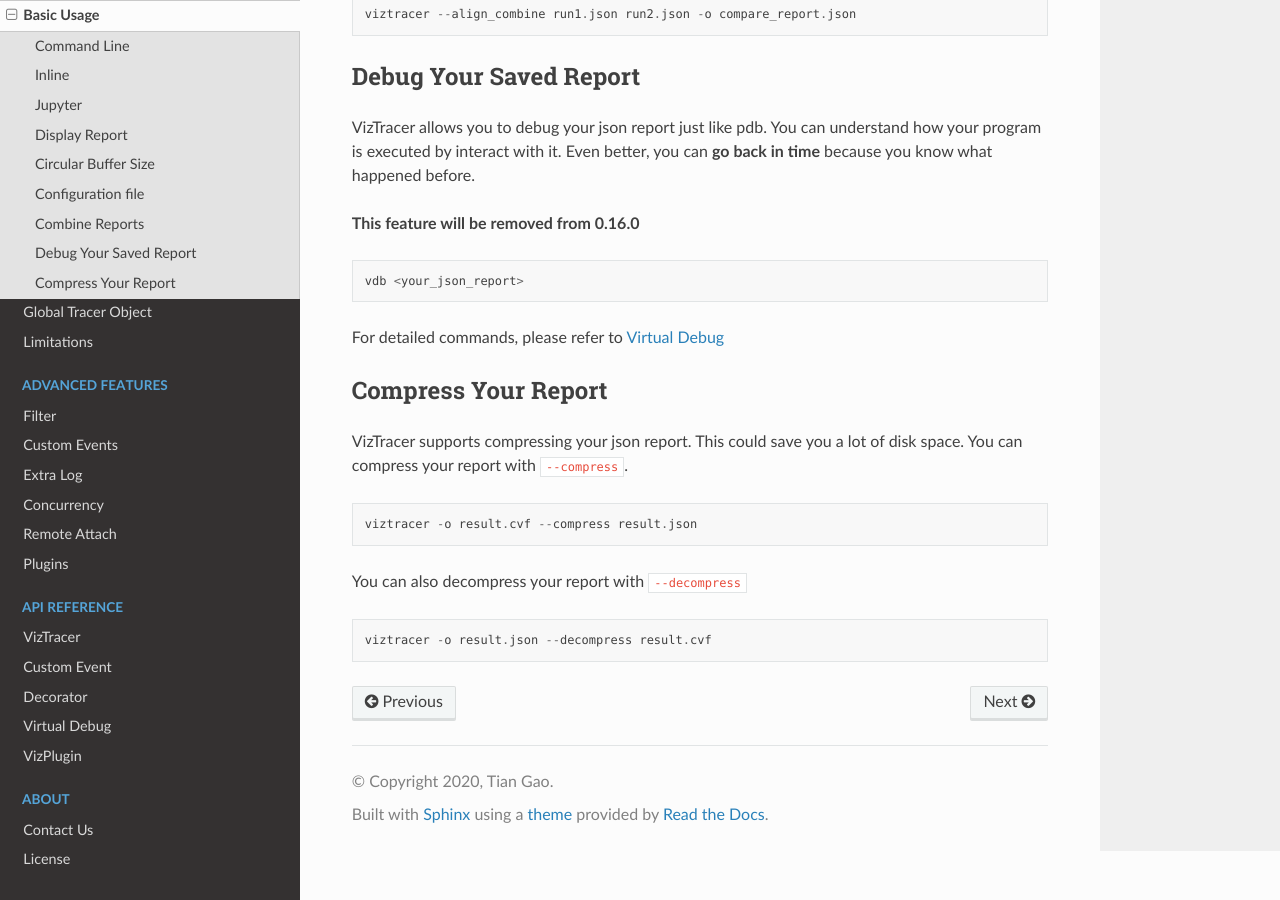
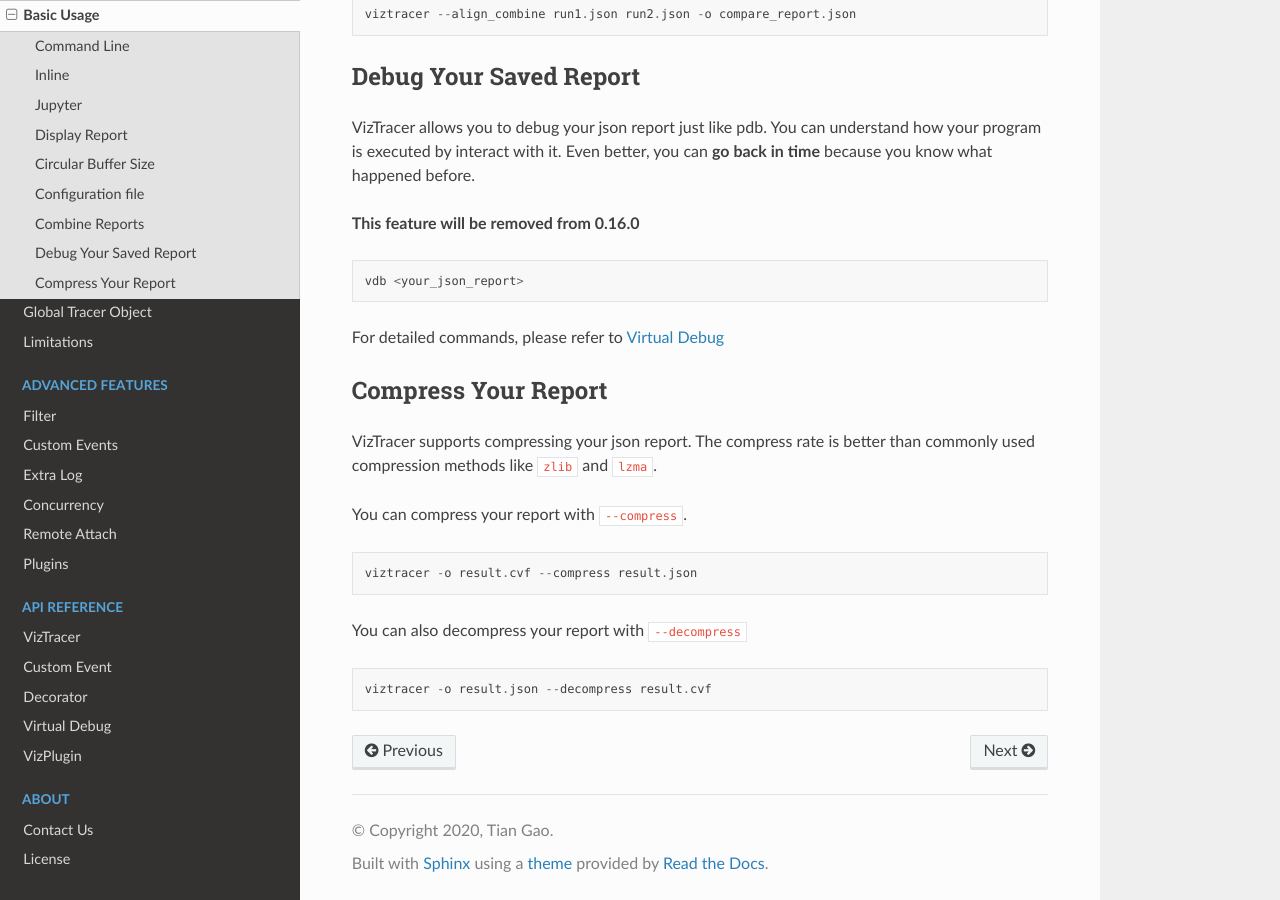
Before and after one commit to gaogaotiantian/viztracer, a Sphinx documentation site: the page built from docs/source/basic_usage.rst, in a window 1280 px wide and 900 px high, scrolled down 5052 px. Built offline with Sphinx 7.4.7 and the Read the Docs theme 2.0.0, drawn with Linux system fonts in a browser that asks for light colours.

Commit message:
add vcompressor docs in basic usage

```diff
--- a/docs/source/basic_usage.rst
+++ b/docs/source/basic_usage.rst
@@ -258,7 +258,8 @@
 Compress Your Report
 --------------------
 
-VizTracer supports compressing your json report. This could save you a lot of disk space.
+VizTracer supports compressing your json report. The compress rate is better than commonly used compression methods like ``zlib`` and ``lzma``.
+
 You can compress your report with ``--compress``.
 
 .. code-block::
```
